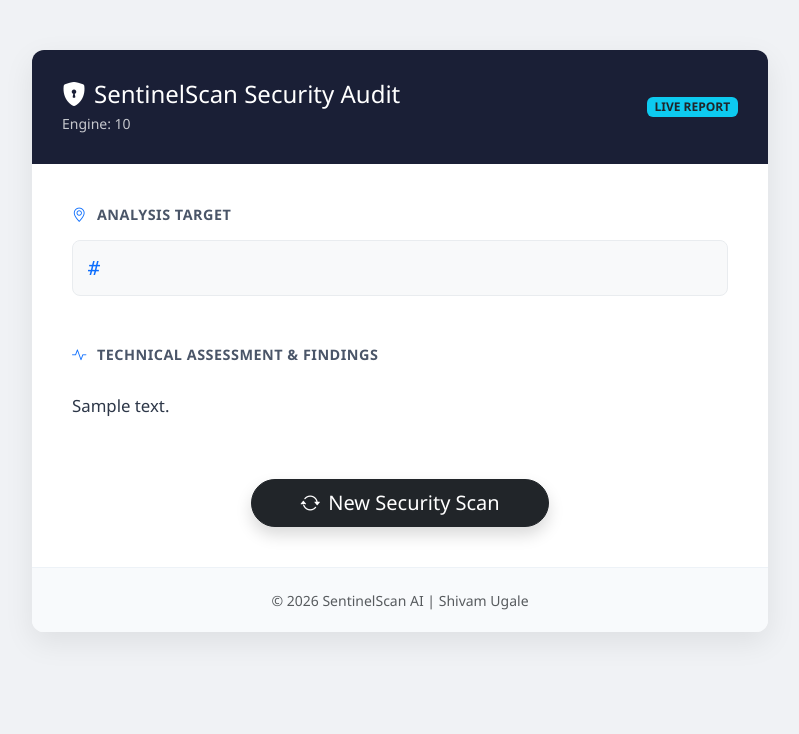
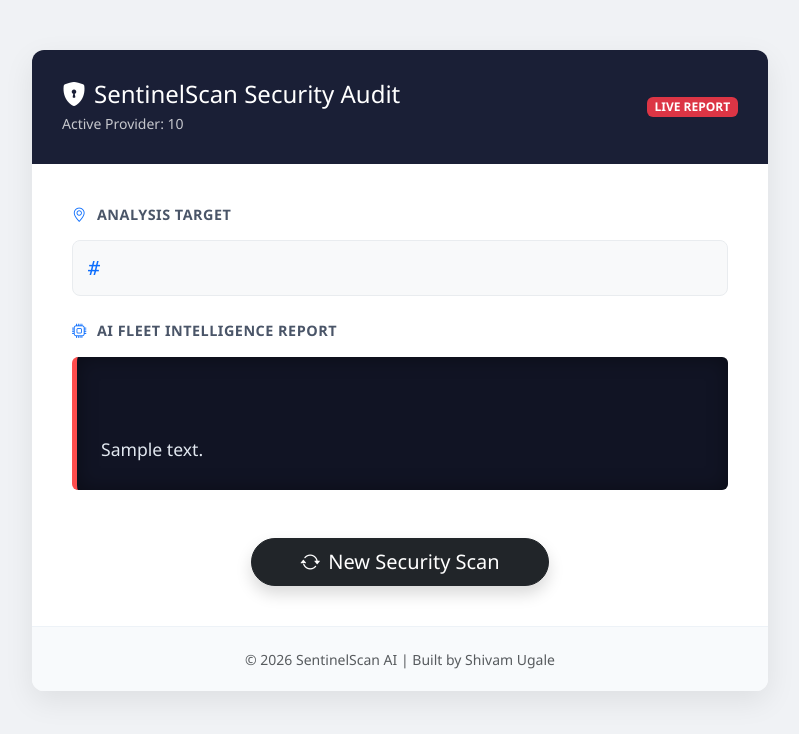
Before and after one commit to shivam17499/sentinel-scan-ai, a Flask app: template app/templates/result.html in a window 1280 px wide. Shown: the top 734 px of the page, without its empty margins (240-1039 px from the left). Run offline with Flask 3, Linux system fonts and the light colour scheme; the template is opened without the code that fills it: most values are stand-ins (such as "Sample title", 1, 10 or a date in 2020).

Commit message:
Update result.html
multi-model processing and scan report
new ui

```diff
--- a/app/templates/result.html
+++ b/app/templates/result.html
@@ -8,15 +8,19 @@
     <link rel="stylesheet" href="https://cdn.jsdelivr.net/npm/bootstrap-icons@1.11.0/font/bootstrap-icons.css">
     <style>
         body { background-color: #f0f2f5; color: #1a1f36; font-family: 'Segoe UI', system-ui, sans-serif; }
+
         .audit-card {
             background: white; border: none; border-radius: 12px;
             box-shadow: 0 10px 30px rgba(0,0,0,0.08); margin-top: 50px; overflow: hidden;
         }
+
         .audit-header { background: #1a1f36; color: white; padding: 30px; }
+
         .url-box { background: #f8f9fa; border: 1px solid #e9ecef; border-radius: 8px; padding: 15px; font-family: monospace; }
 
         /* Analysis Section Styling */
-        .report-content { padding: 40px; }
+        .main-padding-box { padding: 40px; }
+
         .section-title {
             font-weight: 700; color: #4a5568; text-transform: uppercase;
             letter-spacing: 0.5px; font-size: 0.9rem; margin-bottom: 15px;
@@ -24,9 +28,26 @@
         }
         .section-title i { margin-right: 10px; color: #0d6efd; }
 
-        .report-text {
-            white-space: pre-wrap; line-height: 1.8; color: #2d3748;
-            background: #fff; padding: 10px 0; font-size: 1.05rem;
+        /* Elegant Deep Dark Box for AI Data Output */
+        .analysis-box {
+            background: #111424 !important;
+            border-left: 5px solid #ff4d4d;
+            box-shadow: inset 0 0 20px rgba(0,0,0,0.4);
+        }
+
+        .report-dynamic-content {
+            white-space: pre-line; /* Keeps your HTML <br> line breaks perfectly clean */
+            line-height: 1.9;
+            font-size: 1.1rem;
+            color: #e2e8f0;
+        }
+
+        /* Captures the RISK_SCORE line automatically and expands it */
+        .report-dynamic-content:first-line {
+            font-size: 1.7rem;
+            font-weight: 800;
+            color: #ff4d4d; /* Crimson Alert Color */
+            letter-spacing: 0.5px;
         }
 
         .footer-brand { border-top: 1px solid #edf2f7; padding: 20px; text-align: center; background: #f8fafc; }
@@ -38,29 +59,27 @@
             <div class="col-lg-8">
                 <div class="audit-card">
 
-                    <!-- Header -->
                     <div class="audit-header d-flex justify-content-between align-items-center">
                         <div>
                             <h4 class="mb-1"><i class="bi bi-shield-lock-fill me-2"></i>SentinelScan Security Audit</h4>
-                            <p class="mb-0 opacity-75 small">Engine: {{ result.risk_score }}</p>
+                            <p class="mb-0 opacity-75 small">Active Provider: {{ result.risk_score }}</p>
                         </div>
-                        <span class="badge bg-info text-dark fw-bold">LIVE REPORT</span>
+                        <span class="badge bg-danger fw-bold">LIVE REPORT</span>
                     </div>
 
-                    <div class="report-content">
-                        <!-- Analysis Target -->
-                        <div class="mb-5">
+                    <div class="main-padding-box">
+                        <div class="mb-4">
                             <div class="section-title"><i class="bi bi-geo-alt"></i>Analysis Target</div>
                             <div class="url-box text-primary h5 mb-0">{{ result.url }}</div>
                         </div>
 
-                        <!-- Technical Details -->
-                        <div class="mb-4">
-                            <div class="section-title"><i class="bi bi-activity"></i>Technical Assessment & Findings</div>
-                            <div class="report-text">{{ result.details }}</div>
+                        <div class="section-title mt-4"><i class="bi bi-cpu"></i>AI Fleet Intelligence Report</div>
+                        <div class="analysis-box p-4 text-white rounded">
+                            <div class="report-dynamic-content">
+                                {{ result.details | safe }}
+                            </div>
                         </div>
 
-                        <!-- Action Button -->
                         <div class="text-center mt-5">
                             <a href="/" class="btn btn-dark btn-lg px-5 rounded-pill shadow">
                                 <i class="bi bi-arrow-repeat me-2"></i>New Security Scan
@@ -68,9 +87,8 @@
                         </div>
                     </div>
 
-                    <!-- Copyright info -->
-<div class="footer-brand">
-                        <small class="text-muted">© 2026 SentinelScan AI | Shivam Ugale</small>
+                    <div class="footer-brand">
+                        <small class="text-muted">© 2026 SentinelScan AI | Built by Shivam Ugale</small>
                     </div>
                 </div>
             </div>
```
